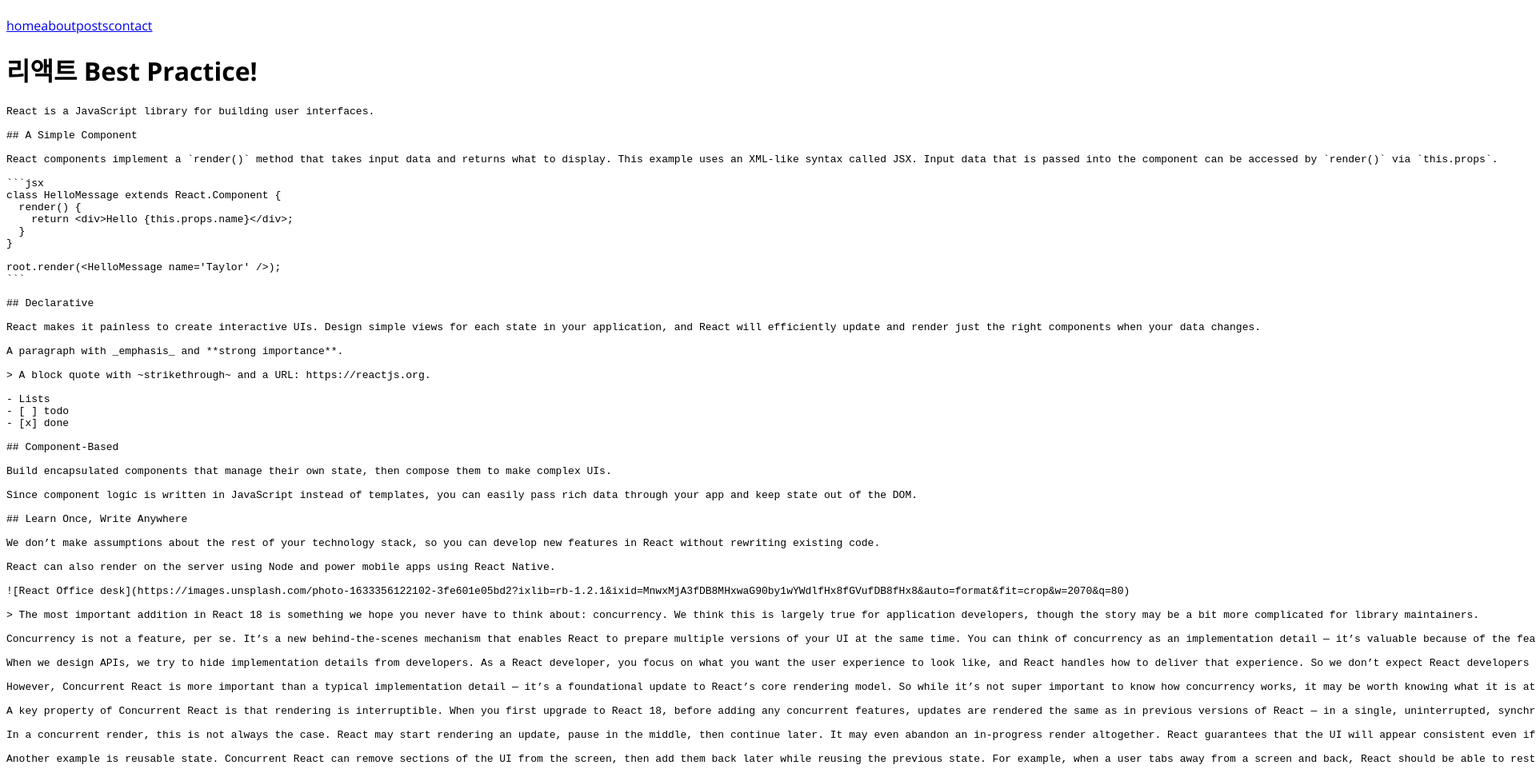
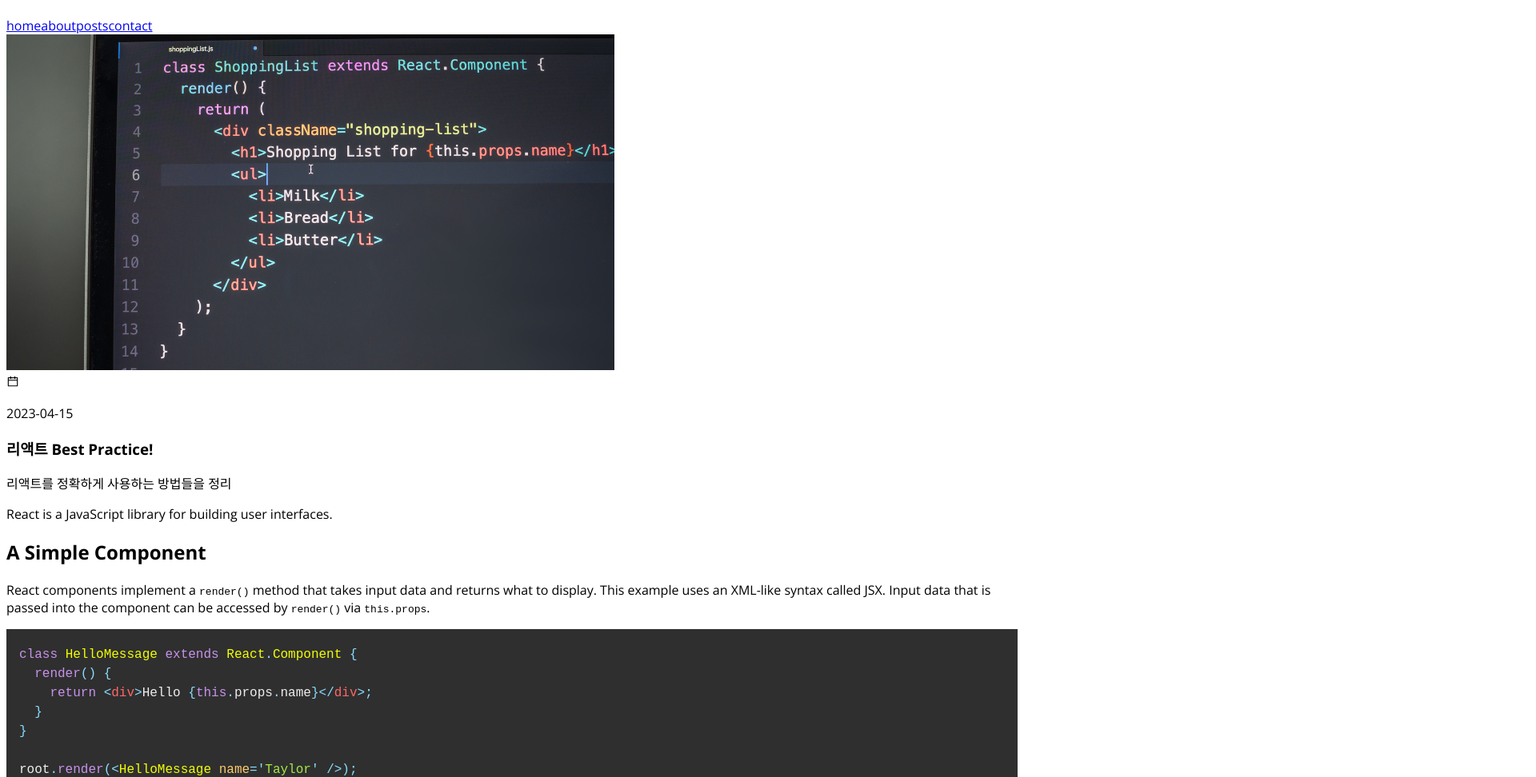
Before and after one commit to bis92/blog, a Next.js app: page /posts/best-react-practices in a window 1280 px wide. Shown: the part 65-1037 px from the top of the page at 80% size, 1920 px wide, since content can reach past the window. Built offline with nearby package versions, Linux system fonts and the light colour scheme.

Commit message:
Markdown Viewer

```diff
--- a/next.config.mjs
+++ b/next.config.mjs
@@ -1,4 +1,14 @@
 /** @type {import('next').NextConfig} */
-const nextConfig = {};
+const nextConfig = {
+  images: {
+    remotePatterns: [
+      {
+        protocol: 'https',
+        hostname: 'images.unsplash.com',
+        port: '',
+      },
+    ],
+  },
+};
 
 export default nextConfig;
--- a/src/app/posts/[slug]/page.tsx
+++ b/src/app/posts/[slug]/page.tsx
@@ -1,4 +1,7 @@
+import Image from 'next/image';
+import { AiTwotoneCalendar } from 'react-icons/ai';
 import { getPostData } from '@/service/posts';
+import MarkdownViewer from '@/components/MarkdownViewer';
 
 type Props = {
   params: {
@@ -7,9 +10,26 @@
 };
 
 export default async function PostPage({ params: { slug } }: Props) {
-  const post = await getPostData(slug);
-  return <>
-    <h1>{post.title}</h1>
-    <pre>{post.content}</pre>
-  </>
+  const { title, description, date, path, content } = await getPostData(slug);
+  return (
+    <article className='rounded-2xl overflow-hidden bg-gray-100 shadow-lg m-4'>
+      <Image
+        className='w-full h-1/5 max-h-[500px]'
+        src={`/images/posts/${path}.png`}
+        alt={title}
+        width={760}
+        height={420}
+      />
+      <section className='flex flex-col p-4'>
+        <div className='flex items-center self-end text-sky-600'>
+          <AiTwotoneCalendar />
+          <p className='font-semibold ml-2'>{date.toString()}</p>
+        </div>
+        <h1 className='text-4xl font-bold'>{title}</h1>
+        <p className='text-xl font-bold'>{description}</p>
+        <div className='w-44 border-2 border-sky-600 mt-4 mb-8' />
+        <MarkdownViewer content={content} />
+      </section>
+    </article>
+  )
 }
--- a/src/components/Footer.tsx
+++ b/src/components/Footer.tsx
@@ -1,5 +1,5 @@
 import React from 'react';
 
 export default function Footer() {
-  return <p className='bg-slate-900 text-white py-2 text-sm text-center'>{"Don't forger to CODE your DREAM | All Right Reserved"}</p>;
+  return <p className='bg-sla text-white py-2 text-sm text-center'>{"Don't forger to CODE your DREAM | All Right Reserved"}</p>;
 }
--- /dev/null
+++ b/src/components/MarkdownViewer.tsx
@@ -0,0 +1,52 @@
+import ReactMarkdown from 'react-markdown';
+import remarkGfm from 'remark-gfm';
+import {Prism as SyntaxHighlighter} from 'react-syntax-highlighter'
+import { materialDark } from 'react-syntax-highlighter/dist/esm/styles/prism'
+import Image from 'next/image';
+
+interface CodeProps {
+  node?: any,
+  inline?: any,
+  className?: any,
+  children?: any,
+}
+
+export default function MarkdownViewer({ content }: { content: string }) {
+  return (
+    <ReactMarkdown
+      className="prose lg:prose-xl max-w-none"
+      remarkPlugins={[remarkGfm]}
+      components={{
+        code(props) {
+          const {children, className, node, ...rest}: CodeProps = props
+          const match = /language-(\w+)/.exec(className || '')
+          return match ? (
+            <SyntaxHighlighter
+              language={match[1]}
+              PreTag="div"
+              {...rest}
+              style={materialDark}
+            >
+              {String(children).replace(/\n$/, '')}
+            </SyntaxHighlighter>
+          ) : (
+            <code {...rest} className={className}>
+              {children}
+            </code>
+          )
+        },
+        img: (image) => (
+          <Image
+            className='w-full max-h-60 object-cover'
+            src={image.src || ''}
+            alt={image.alt || ''}
+            width={500}
+            height={350}
+          />
+        )
+      }}
+    >
+      {content}
+    </ReactMarkdown>
+  )
+}
```
Also changed, not shown: package.json (+7 -1 lines), tailwind.config.ts (+2 -11 lines), 1 other file (tests, documents, lock files or other folders).
